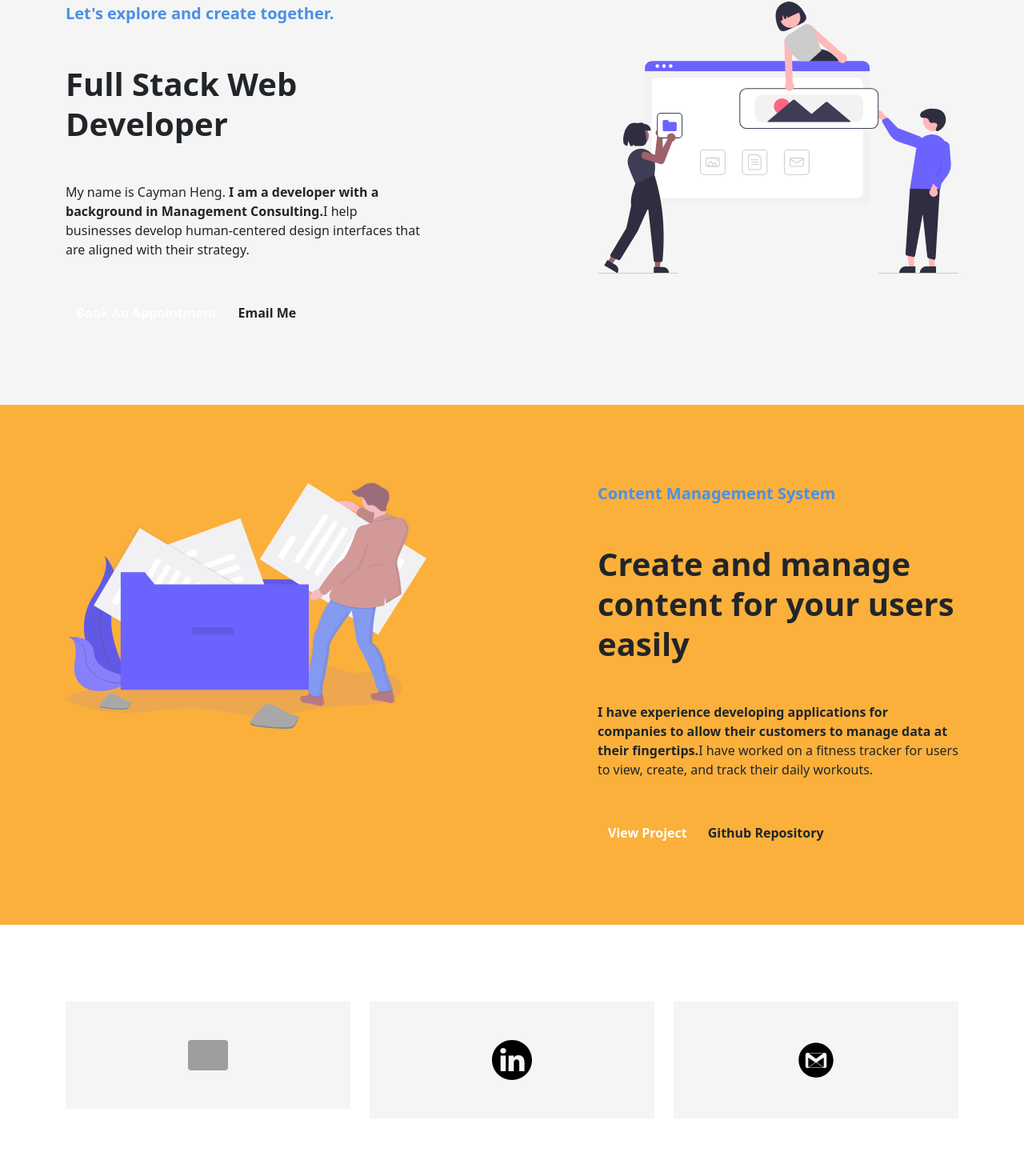
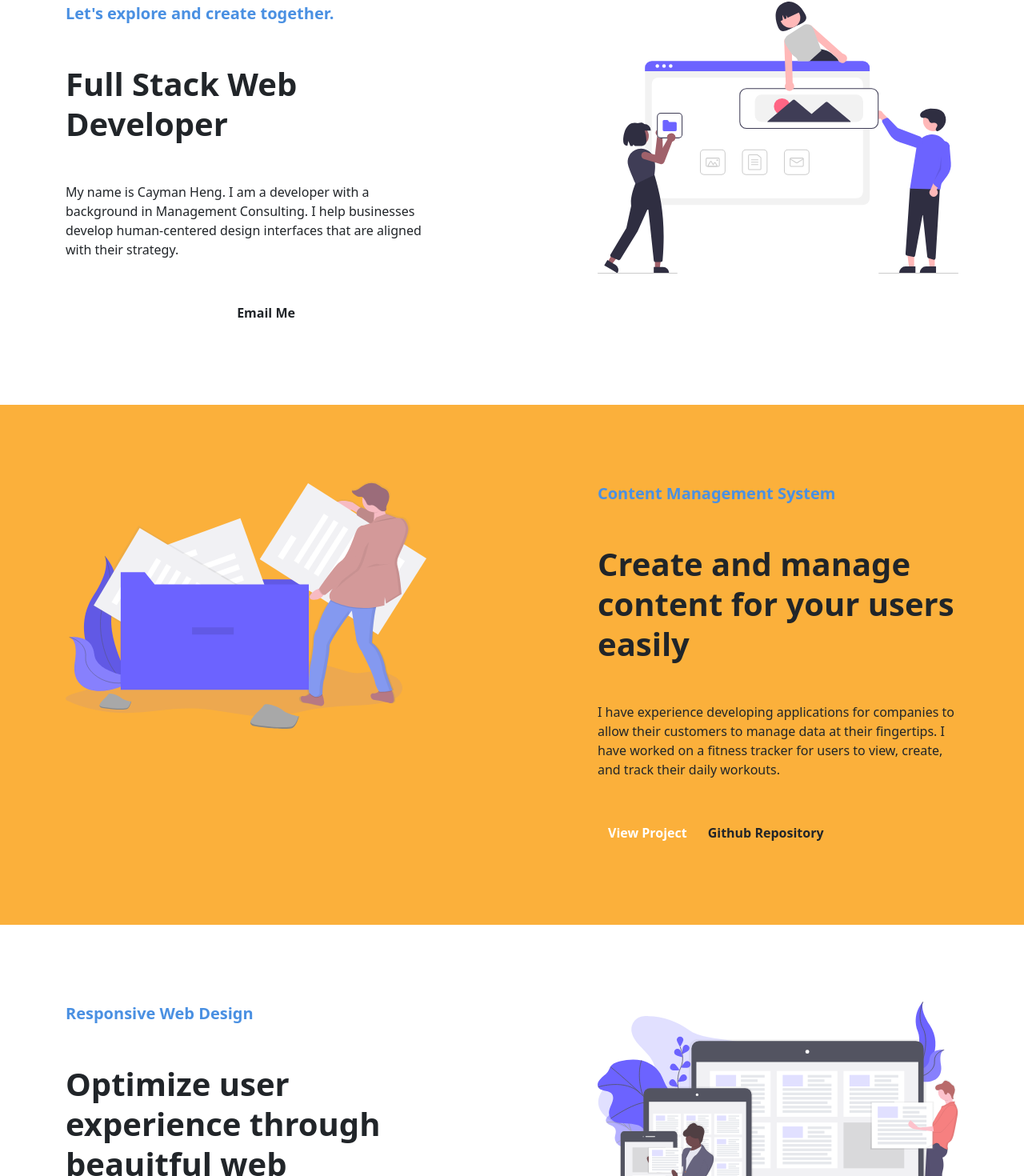
Before and after one commit to caymanh/react-portfolio, a React (Create React App) app: page / in a window 1280 px wide. Shown: the part 150-1620 px from the top of the page at 80% size. Built offline with nearby package versions, Linux system fonts and the light colour scheme; grey boxes are pictures that could not be loaded.

Commit message:
added props to section components to populate data from json file

```diff
--- a/src/components/Section/SectionLeft.js
+++ b/src/components/Section/SectionLeft.js
@@ -1,48 +1,42 @@
 import React from "react";
 import "./Section.css";
 
-function SectionLeft() {
+function SectionLeft(props) {
   return (
-    <section className="gray">
+    <section className={props.ClassName}>
     <div className="container-md">
       <div className="row">
         <div className="col-md-5 my-3 my-sm-5 ">
           <p className="sub-title fs-5 my-3 my-sm-5 text-start">
-            Let's explore and create together.
+            {props.header}
           </p>
           <p className="fs-1 fw-bold lh-sm mb-3 mb-sm-5 text-start">
-            Full Stack Web Developer
+          {props.title}
           </p>
           <p className="lh-md mb-3 mb-sm-5 text-start">
-            My name is Cayman Heng.
-            <strong
-              > I am a developer with a background in Management
-              Consulting.</strong
-            >
-            I help businesses develop human-centered design interfaces that
-            are aligned with their strategy.
+            {props.content}
           </p>
           <a
-            href="https://calendly.com/caymanh"
+            href={props.buttonHref}
             target="_blank"
             className="btn btn-color text-white fw-bold mb-3 mb-sm-5 float-start"
             rel="noreferrer"
-            >Book An Appointment</a
+            >{props.buttonText}</a
           >
           <a
-            href="mailto:hengcayman@gmail.com"
+            href={props.sideButtonHref}
             target="_blank"
             className="btn sub-title fw-bold mb-3 mb-sm-5 float-start"
             rel="noreferrer"
-            >Email Me</a
+            >{props.sideButtonText}</a
           >
         </div>
         <div className="col-md-2"></div>
         <div className="col-md-5 my-3 my-sm-5">
           <img
-            src="../../../image/build.svg"
+            src={props.image}
             className="img-fluid my-3 my-sm-5"
-            alt="Build"
+            alt=""
           />
         </div>
       </div>
--- a/src/components/Section/SectionRight.js
+++ b/src/components/Section/SectionRight.js
@@ -1,14 +1,14 @@
 import React from "react";
 import "./Section.css";
 
-function SectionRight() {
+function SectionRight(props) {
   return (
-    <section className="yellow">
+    <section className={props.className}>
       <div className="container-md">
         <div className="row">
           <div className="col-md-5 my-3 my-sm-5">
             <img
-              src="../../../image/server.svg"
+              src={props.image}
               className="img-fluid mt-3 my-sm-5 my-3 my-sm-5"
               alt=""
             />
@@ -16,34 +16,27 @@ function SectionRight() {
           <div className="col-md-2"></div>
           <div className="col-md-5 my-3 my-sm-5">
             <p className="sub-title fw-bold fs-5 my-3 my-sm-5 text-start">
-              Content Management System
+              {props.header}
             </p>
             <p className="fs-1 fw-bold lh-sm mb-3 mb-sm-5 text-start">
-              Create and manage content for your users easily
+              {props.title}
             </p>
-            <p className="lh-md mb-3 mb-sm-5 text-start">
-              <strong>
-                I have experience developing applications for companies to allow
-                their customers to manage data at their fingertips.
-              </strong>
-              I have worked on a fitness tracker for users to view, create, and
-              track their daily workouts.
-            </p>
+            <p className="lh-md mb-3 mb-sm-5 text-start">{props.content}</p>
             <a
-              href="https://pacific-stream-43723.herokuapp.com/"
+              href={props.buttonHref}
               target="_blank"
               className="btn btn-color text-white fw-bold mb-3 mb-sm-5 float-start"
               rel="noreferrer"
             >
-              View Project
+              {props.buttonText}
             </a>
             <a
-              href="https://github.com/caymanh/workout-tracker"
+              href={props.sideButtonHref}
               target="_blank"
               className="btn sub-title fw-bold mb-3 mb-sm-5 float-start"
               rel="noreferrer"
             >
-              Github Repository
+              {props.sideButtonText}
             </a>
           </div>
         </div>
--- a/src/pages/Home/Home.js
+++ b/src/pages/Home/Home.js
@@ -1,16 +1,61 @@
 import React from "react";
-import Header from "../../components/Header/Header"
-import SectionLeft from "../../components/Section/SectionLeft"
-import SectionRight from "../../components/Section/SectionRight"
-import Footer from "../../components/Footer/Footer"
+import Header from "../../components/Header/Header";
+import SectionLeft from "../../components/Section/SectionLeft";
+import SectionRight from "../../components/Section/SectionRight";
+import Footer from "../../components/Footer/Footer";
+import section from "../../section.json";
 
 function Home() {
-  return <div>
-  <Header />
-  <SectionLeft />
-  <SectionRight />
-  <Footer />
-  </div>;
+  return (
+    <div>
+      <Header />
+      <SectionLeft
+        header={section[0].header}
+        title={section[0].title}
+        content={section[0].content}
+        buttonHref={section[0].button.href}
+        buttonText={section[0].button.text}
+        sideButtonHref={section[0].sideButton.href}
+        sideButtonText={section[0].sideButton.text}
+        image={section[0].image}
+        className={section[0].className}
+      />
+      <SectionRight
+        header={section[1].header}
+        title={section[1].title}
+        content={section[1].content}
+        buttonHref={section[1].button.href}
+        buttonText={section[1].button.text}
+        sideButtonHref={section[1].sideButton.href}
+        sideButtonText={section[1].sideButton.text}
+        image={section[1].image}
+        className={section[1].className}
+      />
+      <SectionLeft
+        header={section[2].header}
+        title={section[2].title}
+        content={section[2].content}
+        buttonHref={section[2].button.href}
+        buttonText={section[2].button.text}
+        sideButtonHref={section[2].sideButton.href}
+        sideButtonText={section[2].sideButton.text}
+        image={section[2].image}
+        className={section[2].className}
+      />
+      <SectionRight
+      header={section[3].header}
+      title={section[3].title}
+      content={section[3].content}
+      buttonHref={section[3].button.href}
+      buttonText={section[3].button.text}
+      sideButtonHref={section[3].sideButton.href}
+      sideButtonText={section[3].sideButton.text}
+      image={section[3].image}
+      className={section[3].className}
+    />
+      <Footer />
+    </div>
+  );
 }
 
 export default Home;
```
